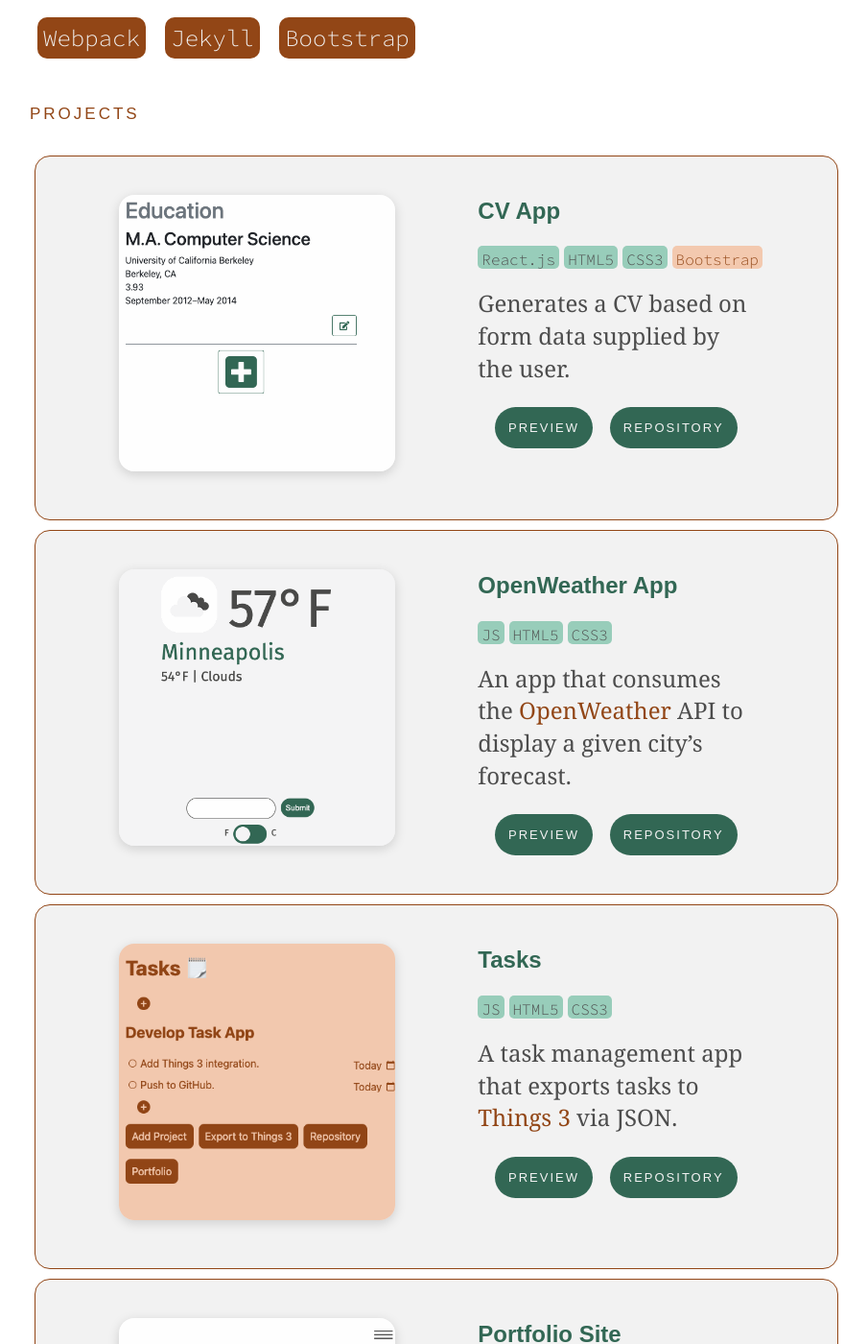
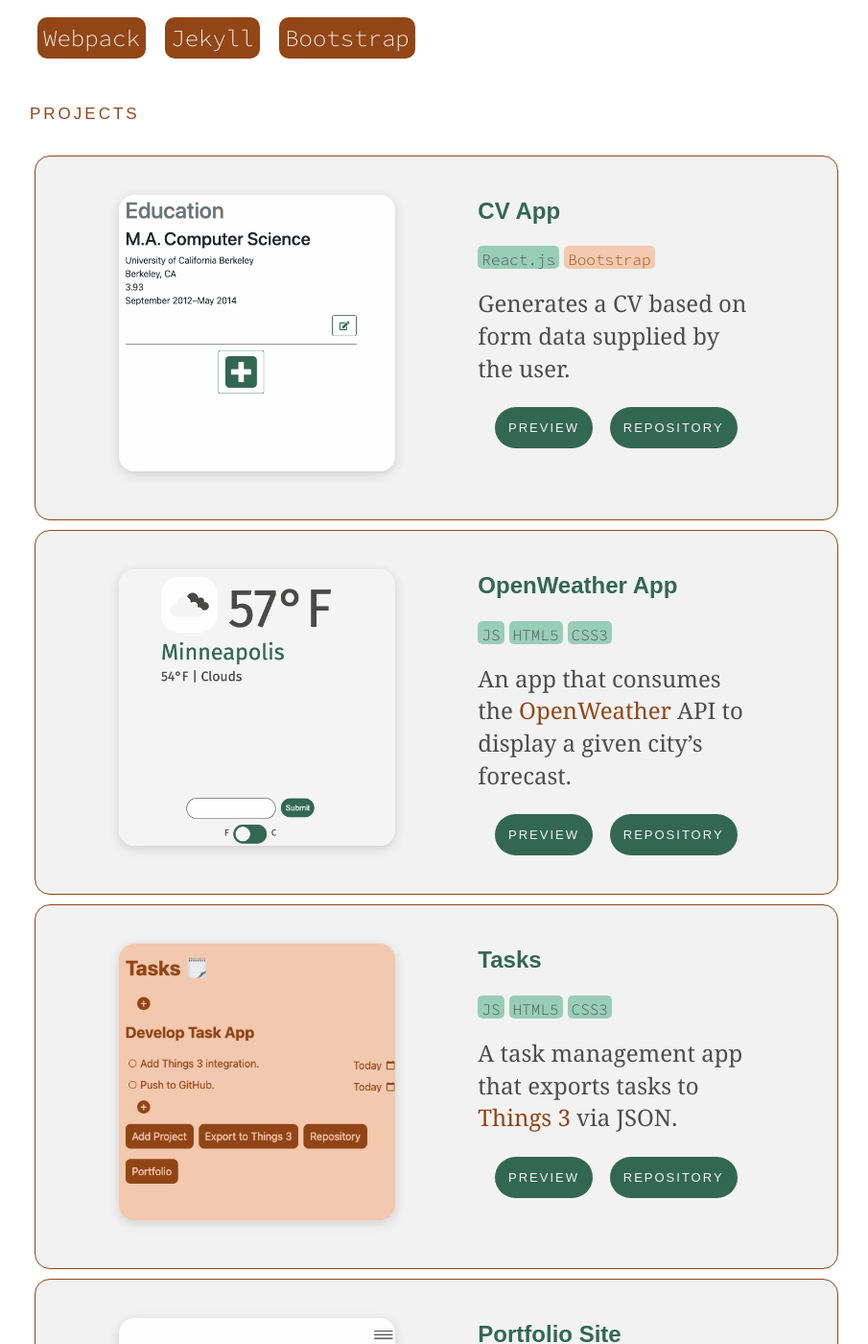
Before and after one commit to ndmekala/ndmekala.github.io, a Jekyll site: the page built from index.html, in a window 1280 px wide and 1400 px high, scrolled down 613 px. Shown: the whole window at 96% size, without its empty margins (185-1090 px from the left). Built offline with Jekyll 4.4.1, drawn with Linux system fonts in a browser that asks for light colours; some web fonts are replaced.

Commit message:
simplifying tech stack description

```diff
--- a/index.html
+++ b/index.html
@@ -39,8 +39,6 @@ layout: home
                 </div>
                 <div class="projects__technologies">
                     <span class="projects__technology">React.js</span>
-                    <span class="projects__technology">HTML5</span>
-                    <span class="projects__technology">CSS3</span>
                     <span class="projects__tool">Bootstrap</span>
                 </div>
                 <div class="projects__description">
@@ -105,7 +103,6 @@ layout: home
                     <h2>Portfolio Site</h2>
                 </div>
                 <div class="projects__technologies">
-                    <span class="projects__technology">JS</span>
                     <span class="projects__technology">HTML5</span>
                     <span class="projects__technology">Sass</span>
                     <span class="projects__tool">Jekyll</span>
```
Also changed, not shown: 2 other files.
